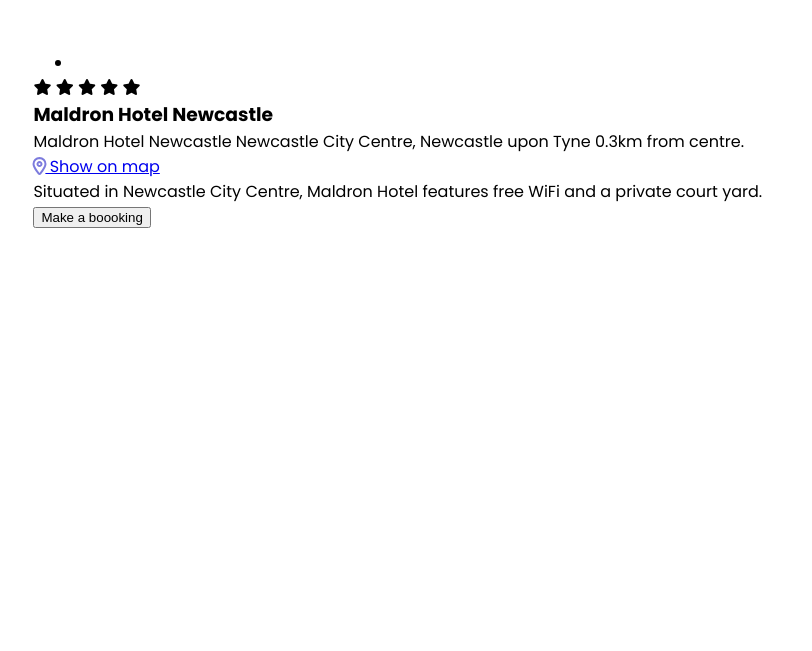
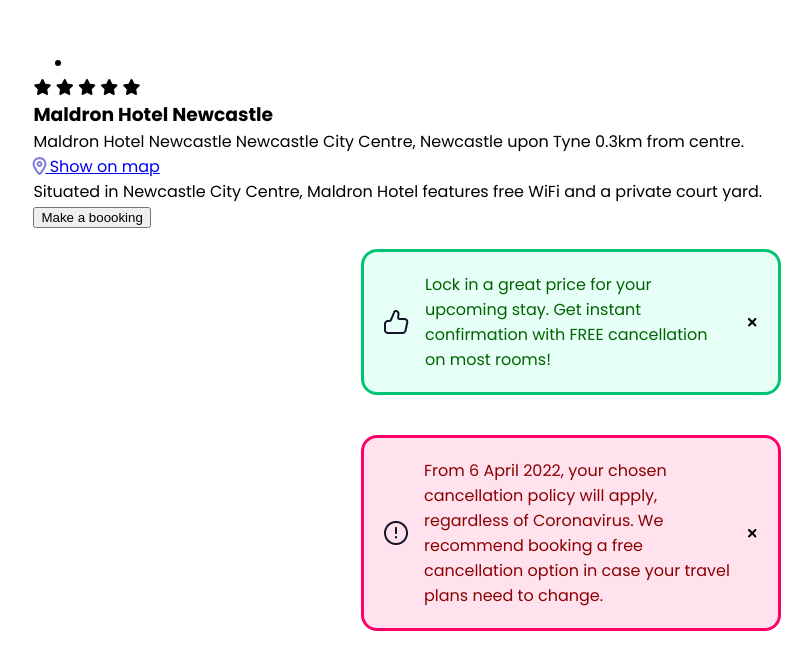
Before and after one commit to Csarroca/202207-w1chwe-cristian-sarroca-david-arques, a website: page index.html in a window 1280 px wide. Shown: the part 2780-3431 px from the top of the page, without its empty margins (69-881 px from the left). Before the commit the page ends 3009 px from the top, so only its background shows below. Drawn offline with nearby package versions, Linux system fonts and the light colour scheme; files that its build step writes are made by us from their sources.

Commit message:
Added two notice boxes

```diff
--- a/index.html
+++ b/index.html
@@ -187,6 +187,46 @@
           </button>
         </article>
       </section>
+
+      <section class="notice-boxes-container">
+        <div class="notice-boxes-container__container">
+          <div
+            class="notice-boxes-container__box notice-boxes-container__box--notice"
+          >
+            <img
+              class="notice-boxes-container__icon"
+              src="images/thumbs-up-icon.png"
+              alt="Thumbs up icon"
+            />Lock in a great price for your upcoming stay. Get instant
+            confirmation with FREE cancellation on most rooms!
+            <p class="notice-boxes-container__text"></p>
+            <img
+              class="notice-boxes-container__icon"
+              src="images/x-icon.png"
+              alt="Close icon"
+            />
+          </div>
+          <div
+            class="notice-boxes-container__box notice-boxes-container__box--warning"
+          >
+            <img
+              class="notice-boxes-container__icon"
+              src="images/alert-icon.png"
+              alt="Alert icon"
+            />
+            <p class="notice-boxes-container__text">
+              From 6 April 2022, your chosen cancellation policy will apply,
+              regardless of Coronavirus. We recommend booking a free
+              cancellation option in case your travel plans need to change.
+            </p>
+            <img
+              class="notice-boxes-container__icon"
+              src="images/x-icon.png"
+              alt="Close icon"
+            />
+          </div>
+        </div>
+      </section>
     </main>
   </body>
 </html>
--- /dev/null
+++ b/sass/partials/_notice-boxes.scss
@@ -0,0 +1,33 @@
+@use "../variables/colors";
+
+.notice-boxes-container {
+  display: flex;
+  justify-content: center;
+  &__container {
+    width: 420px;
+    display: flex;
+    flex-direction: column;
+    justify-content: center;
+  }
+  &__box {
+    display: flex;
+    align-items: center;
+    width: 100%;
+    border-radius: 16px;
+    padding: 20px 4px;
+    margin: 20px 0;
+    &--notice {
+      background-color: #e6fff7;
+      border: 3px solid #00c472;
+      color: darkgreen;
+    }
+    &--warning {
+      background-color: #ffe2ee;
+      border: 3px solid #ff006a;
+      color: darkred;
+    }
+  }
+  &__icon {
+    padding: 0px 16px;
+  }
+}
--- a/sass/style.scss
+++ b/sass/style.scss
@@ -4,6 +4,7 @@
 @use "partials/header";
 @use "partials/search-box";
 @use "partials/house-cards";
+@use "partials/notice-boxes";
 
 * {
   box-sizing: border-box;
```
Also changed, not shown: images/alert-icon.png (added), images/thumbs-up-icon.png (added), images/x-icon.png (added).
